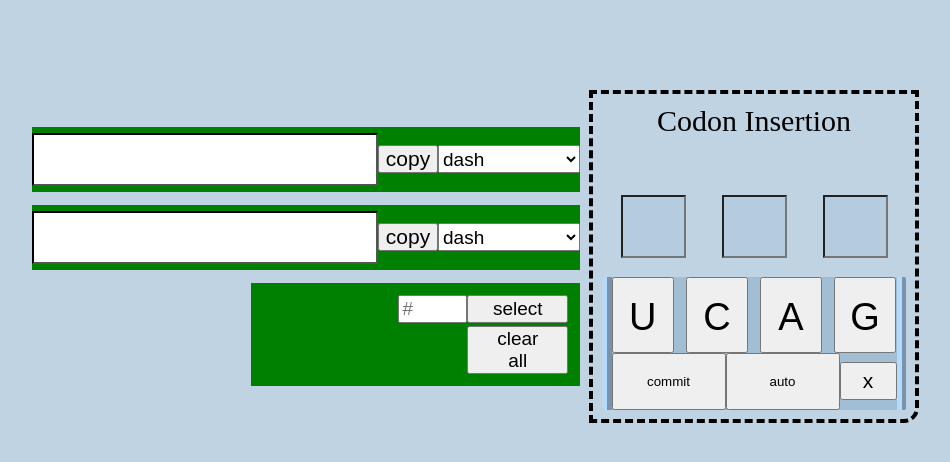
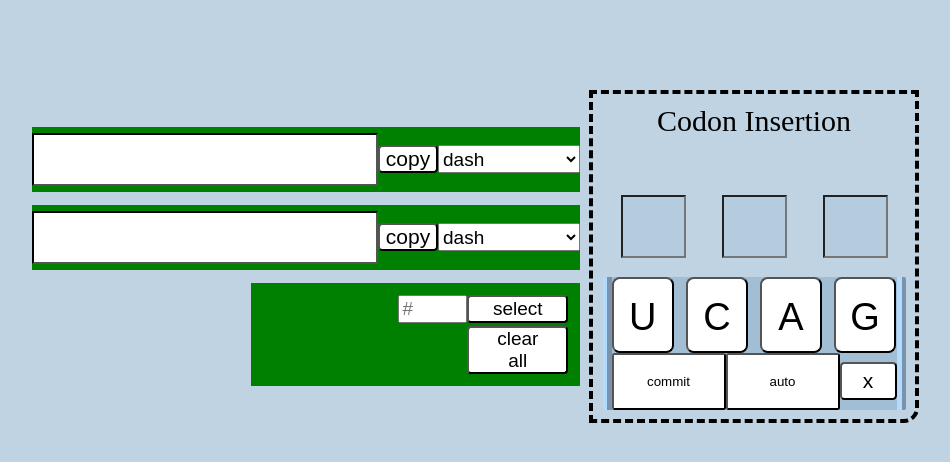
Before and after one commit to Aborgen/decode-codon, a Vue app: page / in a window 1280 px wide. Shown: the top 462 px of the page, without its empty margins (169-1119 px from the left). Built offline with nearby package versions, Linux system fonts and the light colour scheme.

Commit message:
Reset webkit styling of button elements

```diff
--- a/src/App.vue
+++ b/src/App.vue
@@ -135,6 +135,13 @@ html, body {
   font-size: 19px;
 }
 
+button {
+  -webkit-appearance: none;
+  -webkit-border-radius: none;
+  border-radius: 0.2em;
+  background: #fff;
+}
+
 .app {
   display: flex;
   justify-content: center;
```
